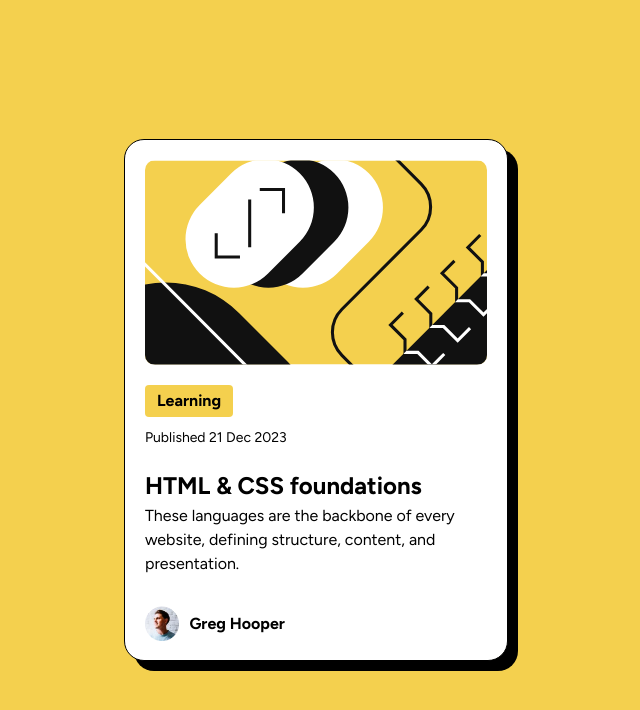
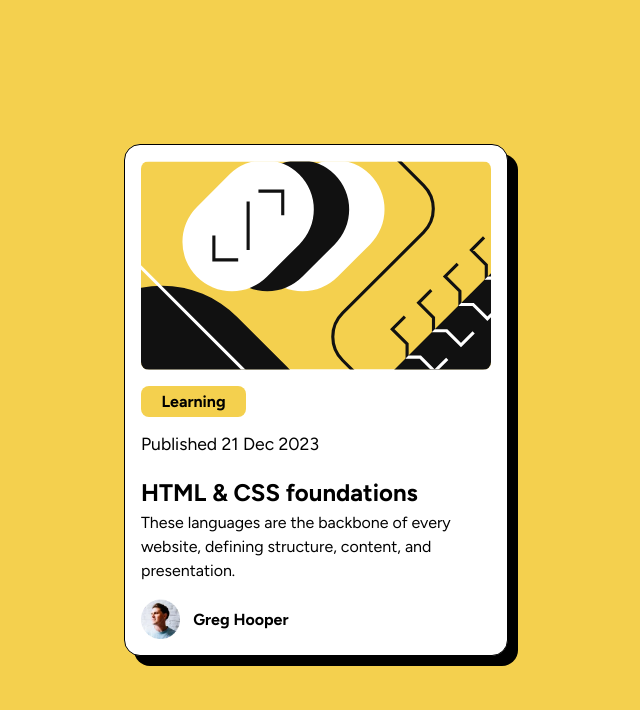
Before and after one commit to jonmc89/blog-preview-card-main, a plain HTML site: page index.html in a window 1280 px wide. Shown: the whole page, without its empty margins (324-964 px from the left). Drawn offline with Linux system fonts and the light colour scheme.

Commit message:
Responive Units Amended

```diff
--- a/styles.css
+++ b/styles.css
@@ -19,50 +19,51 @@ main {
 
 .card {
   background-color: #fff;
-  height: 522px;
-  width: 384px;
-  border-radius: 20px;
+  height: 32em;
+  width: 24em;
+  border-radius: 1em;
   border: 1px solid #000;
   box-shadow: 10px 10px #000;
   display: flex;
   flex-direction: column;
-  padding: 20px;
+  padding: 1em;
   transition: box-shadow 0.2s ease-in-out;
 }
 
 .card_image_1 {
-  border-radius: 10px;
-  margin-bottom: 20px;
+  border-radius: 0.5em;
+  margin-bottom: 1em;
 }
 
 .text_1 {
   background-color: #f4d04e;
-  padding: 4px 12px;
-  border-radius: 4px;
-  width: 88px;
-  margin-bottom: 10px;
+  padding: 0.2em 1em;
+  border-radius: 0.5em;
+  width: 30%;
+  margin-bottom: 0.9em;
+  text-align: center;
 }
 
 .text_preset_1 {
-  font-size: 16px;
+  font-size: 1em;
   line-height: 150%;
   font-weight: bold;
 }
 
 .text_preset_2 {
-  font-size: 14px;
+  font-size: 1.1em;
   line-height: 150%;
-  margin-bottom: 20px;
+  margin-bottom: 1em;
 }
 
 .text_preset_3 {
-  font-size: 24px;
+  font-size: 1.5em;
   line-height: 150%;
   font-weight: bolder;
 }
 
 .text_preset_4 {
-  font-size: 16px;
+  font-size: 1em;
   line-height: 150%;
 }
 
@@ -72,13 +73,13 @@ main {
 }
 
 .card_text {
-  margin-bottom: 30px;
+  margin-bottom: 1em;
 }
 
 .author img {
-  height: 35px;
+  height: 2.5em;
   width: auto;
-  margin-right: 10px;
+  margin-right: 0.8em;
 }
 
 .author p {
@@ -97,16 +98,24 @@ main {
 }
 
 .card:hover {
-  box-shadow: 15px 20px #000;
+  box-shadow: 1.2em 1.2em #000;
 }
 
-@media screen and (max-width: 480px) {
+/* Desktop View */
+
+@media screen and (min-width: 1440px) {
   .card {
-    height: 522px;
-    width: 345px;
+    height: 32em;
+    width: 24em;
   }
 
   .card_text {
-    margin-bottom: 50px;
+    margin-bottom: 1em;
+  }
+
+  @media (prefers-reduced-motion: reduce) {
+    .card:hover {
+      box-shadow: none;
+    }
   }
 }
```
